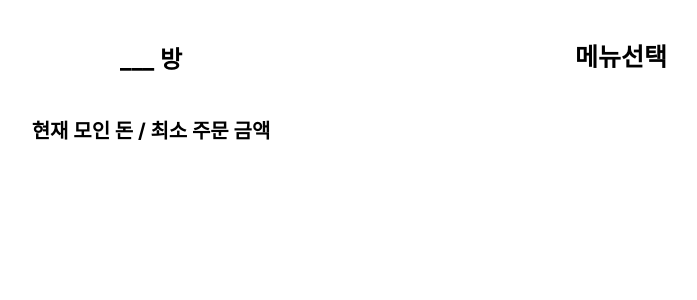
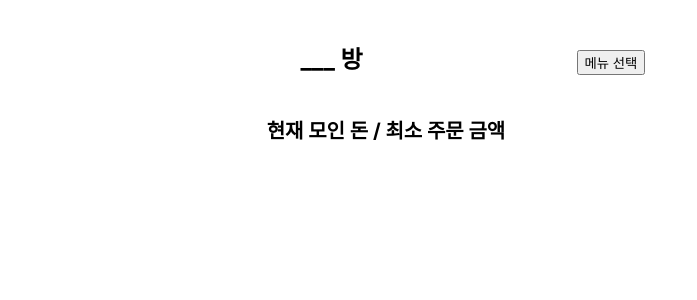
Before and after one commit to 2nd-HUFSummer-Hackathon/SPotato, a React (Create React App) app in the folder domdelivery/: page /match in a window 1280 px wide. Shown: the top 300 px of the page, without its empty margins (264-961 px from the left). Built offline with nearby package versions, Linux system fonts and the light colour scheme.

Commit message:
make a button

```diff
--- a/domdelivery/src/pages/Match.js
+++ b/domdelivery/src/pages/Match.js
@@ -1,15 +1,21 @@
+import { BrowserRouter, Routes, Route, useNavigate } from "react-router-dom";
+import OurButton from "../component/OurButton";
+
+
 function Match() {
+  const navigate = useNavigate();
   return (
     <div className="Match" style={{display: "inline-block", verticleAlign: "middle"}}>
       <div style={{display: "flex", alignItems: "flex-start"}}>
-       <div style={{marginLeft: 20, marginTop: 20, width: 450}}>
+       <div style={{marginTop: 20, width: 450}}>
          <h2>___ 방</h2>
        </div>
-       <div style={{marginLeft: 20 ,marginTop: 20, width: 450}}>
-         <h1 style={{fontSize: 25}}>메뉴선택</h1>
+       <div style={{marginLeft: 20, marginTop: 50}}>
+        <OurButton text={"메뉴 선택"} onclick={() => navigate("/menuselect")} />
        </div>
       </div>
-      <div style={{marginLeft: 20, marginTop: 20, width: 450}}>
+
+      <div style={{marginLeft: 20, marginTop: 20}}>
         <h3 style={{fontSize: 20}}>현재 모인 돈 / 최소 주문 금액</h3>
       </div>
     </div>
```
